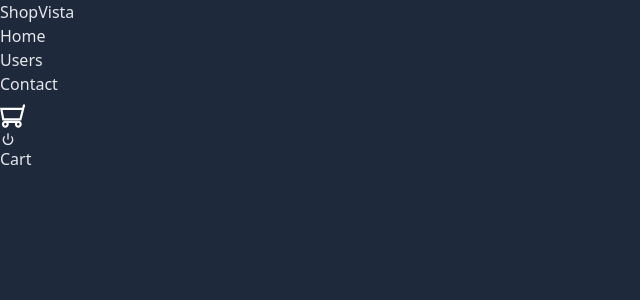
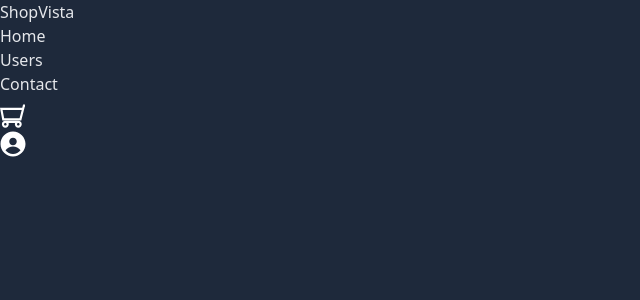
Before and after one commit to hiren2603/React_2024, a React (Vite) app: page /cart in a window 1280 px wide. Shown: the top 300 px of the page, without its empty margins (0-640 px from the left). Built offline with nearby package versions, Linux system fonts and the light colour scheme; no server answers; sample sign-in values are in the browser's storage; the HTML template or start-up script is replaced by a standard one.

Commit message:
remove swiper dependency

```diff
--- a/package.json
+++ b/package.json
@@ -13,8 +13,7 @@
     "react": "^18.2.0",
     "react-dom": "^18.2.0",
     "react-icons": "^5.0.1",
-    "react-router-dom": "^6.21.3",
-    "swiper": "^11.0.6"
+    "react-router-dom": "^6.21.3"
   },
   "devDependencies": {
     "@types/react": "^18.2.43",
--- a/src/Pages/Cart.jsx
+++ b/src/Pages/Cart.jsx
@@ -1,7 +1,7 @@
 import React from "react";
 
 function Cart() {
-  return <div>Cart</div>;
+  return <div></div>;
 }
 
 export default Cart;
--- a/src/Pages/PrivateRoutes.jsx
+++ b/src/Pages/PrivateRoutes.jsx
@@ -4,8 +4,11 @@
 const PrivateRoutes = () => {
   const { auth, setAuth } = useAuth();
   const isAuth = useLoaderData();
-  setAuth(isAuth);
-  console.log(auth);
+  // setAuth(isAuth);
+  if (!isAuth) {
+    localStorage.removeItem("token");
+    console.log("Token Expired!");
+  }
 
   return isAuth ? <Outlet /> : <Navigate to="/login" />;
 };
```
Also changed, not shown: 1 other file (tests, documents, lock files or other folders).
